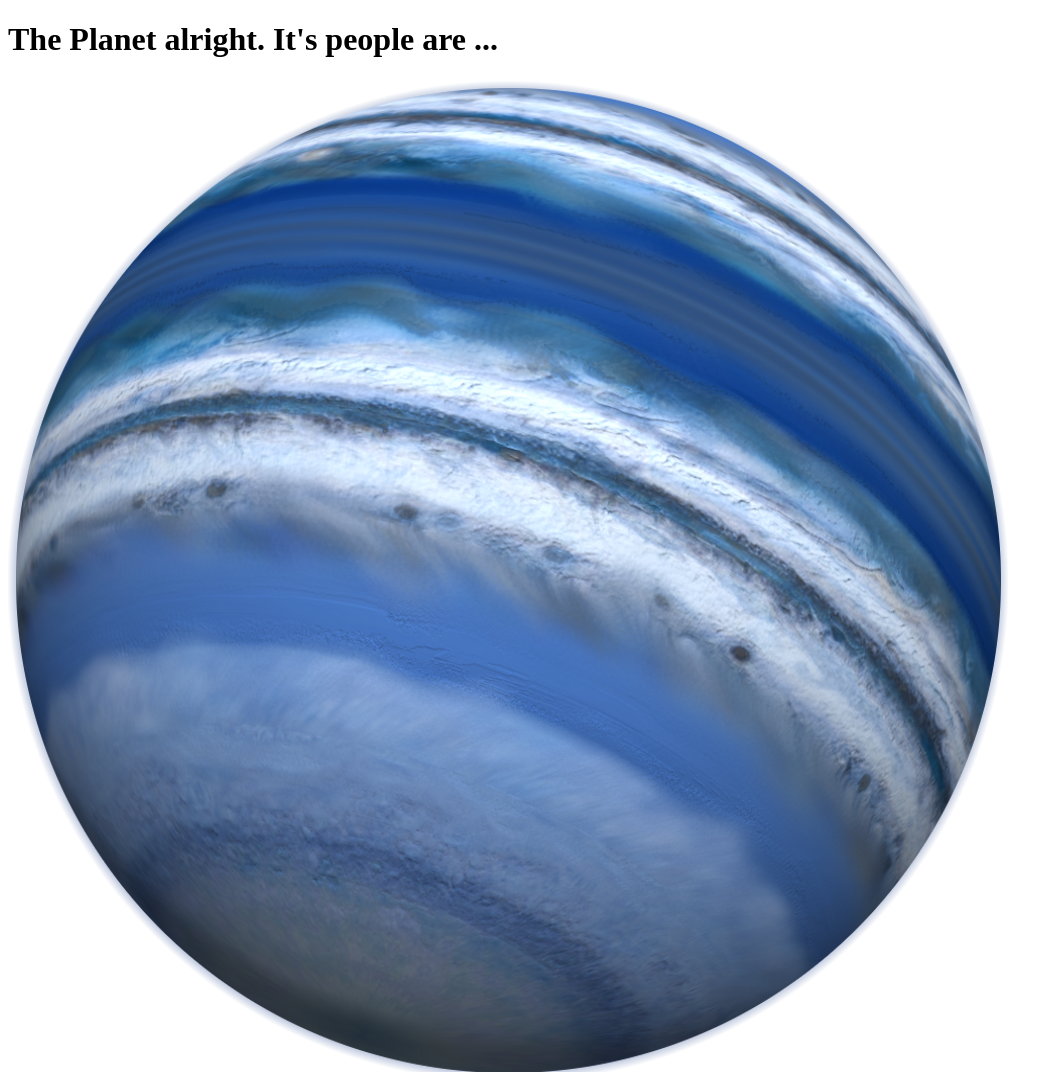
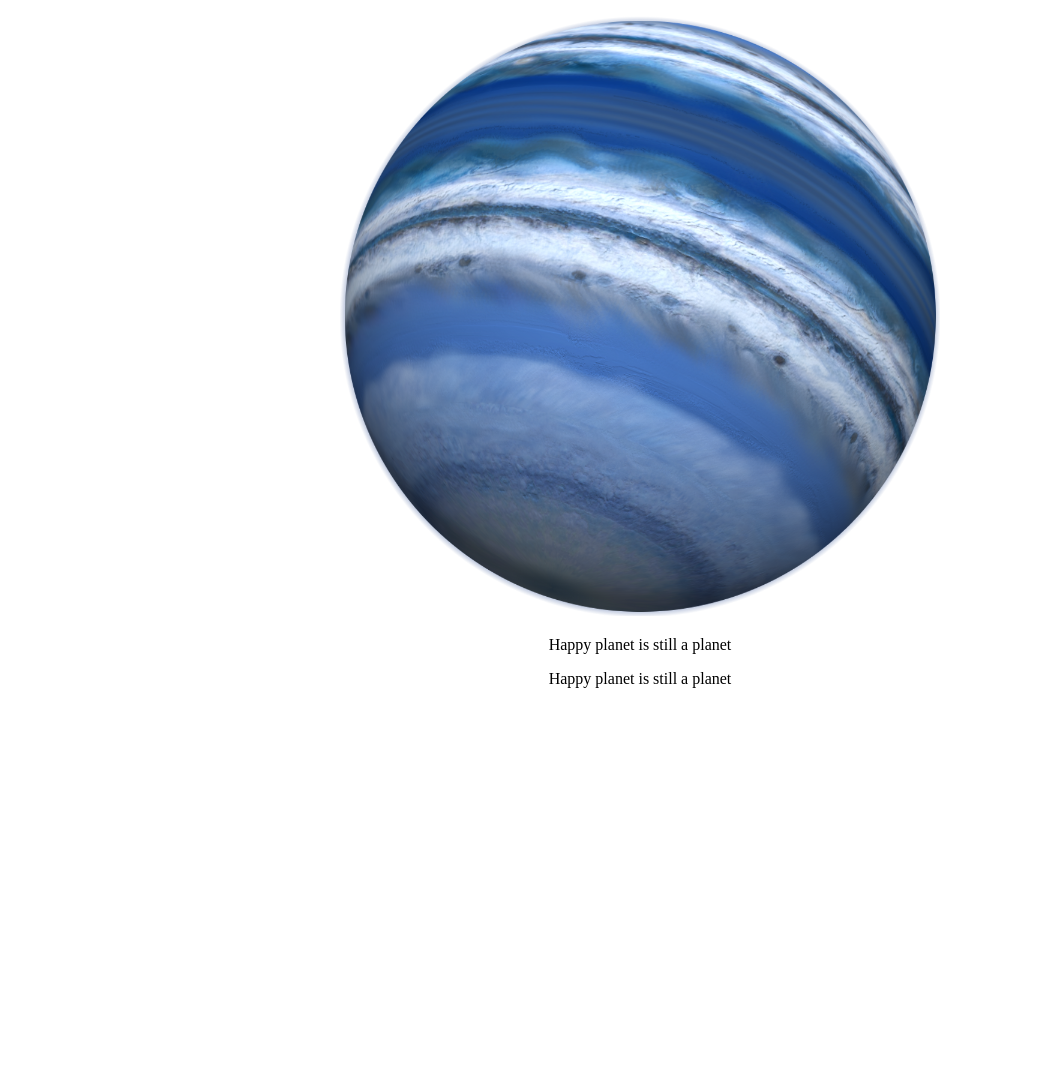
Before and after one commit to masyan43/first, a plain HTML site: page index.html in a window 1280 px wide. Shown: the top 1072 px of the page, without its empty margins (0-1062 px from the left). After the commit the page ends 800 px from the top, so only its background shows below. Drawn offline with Linux system fonts and the light colour scheme.

Commit message:
Initial commit

```diff
--- a/index.html
+++ b/index.html
@@ -1,10 +1,14 @@
 <!DOCTYPE html>
-<html>
-    <head>
-        <title> </title>
-    </head>
-    <body>
-        <h1>The Planet alright. It's people are ...</h1>
-        <img src="pl.png" alt="planet"></img>
-    </body>
+<html lang="en">
+<head>
+	<meta charset="UTF-8">
+	<title>Happy</title>
+</head>
+<body>
+	<center><figure>
+		<img src="pl.png" alt="planet" height="600">
+		<p>Happy planet is still a planet</p>
+		<figcaption>Happy planet is still a planet</figcaption>
+	</figure></center>
+</body>
 </html>
```
